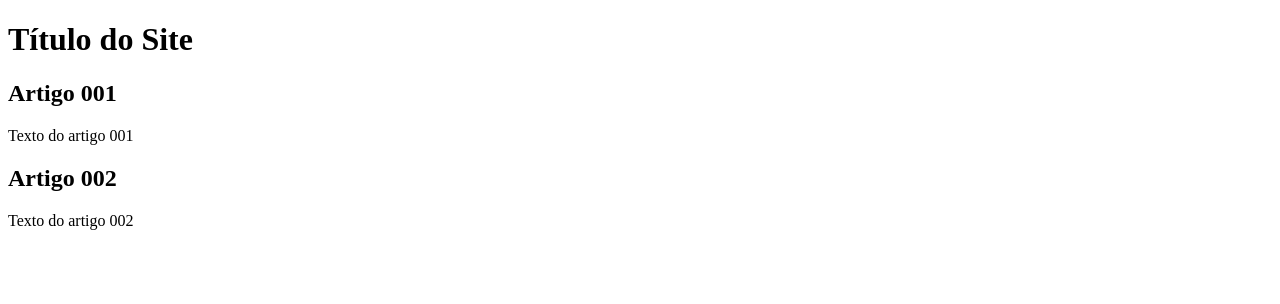
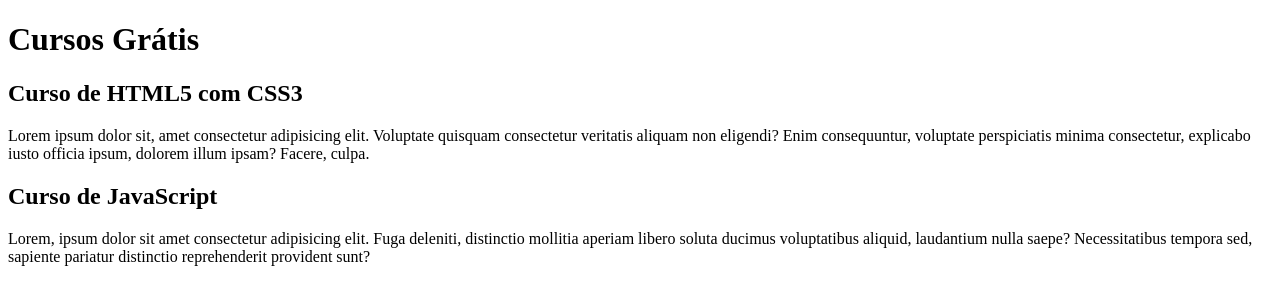
Before and after one commit to oggiie/Site-Test_001, a plain HTML site: page index.html in a window 1280 px wide. Drawn offline with Linux system fonts and the light colour scheme.

Commit message:
Inclusão da descrição de cursos
Início de alterações para branch conteúdo introduzindo nomes de cursos e descrições....

```diff
--- a/index.html
+++ b/index.html
@@ -4,20 +4,20 @@
     <meta charset="UTF-8">
     <meta http-equiv="X-UA-Compatible" content="IE=edge">
     <meta name="viewport" content="width=device-width, initial-scale=1.0">
-    <title>Document</title>
+    <title>Título do Site</title>
 </head>
 <body>
     <main>
         <head>
-            <h1>Título do Site</h1>
+            <h1>Cursos Grátis</h1>
         </head>
         <article>
-            <h2>Artigo 001</h2>
-            <p>Texto do artigo 001</p>
+            <h2>Curso de HTML5 com CSS3</h2>
+            <p>Lorem ipsum dolor sit, amet consectetur adipisicing elit. Voluptate quisquam consectetur veritatis aliquam non eligendi? Enim consequuntur, voluptate perspiciatis minima consectetur, explicabo iusto officia ipsum, dolorem illum ipsam? Facere, culpa.</p>
         </article>
         <article>
-            <h2>Artigo 002</h2>
-            <p>Texto do artigo 002</p>
+            <h2>Curso de JavaScript</h2>
+            <p>Lorem, ipsum dolor sit amet consectetur adipisicing elit. Fuga deleniti, distinctio mollitia aperiam libero soluta ducimus voluptatibus aliquid, laudantium nulla saepe? Necessitatibus tempora sed, sapiente pariatur distinctio reprehenderit provident sunt?</p>
         </article>
     </main>
 </body>
```
